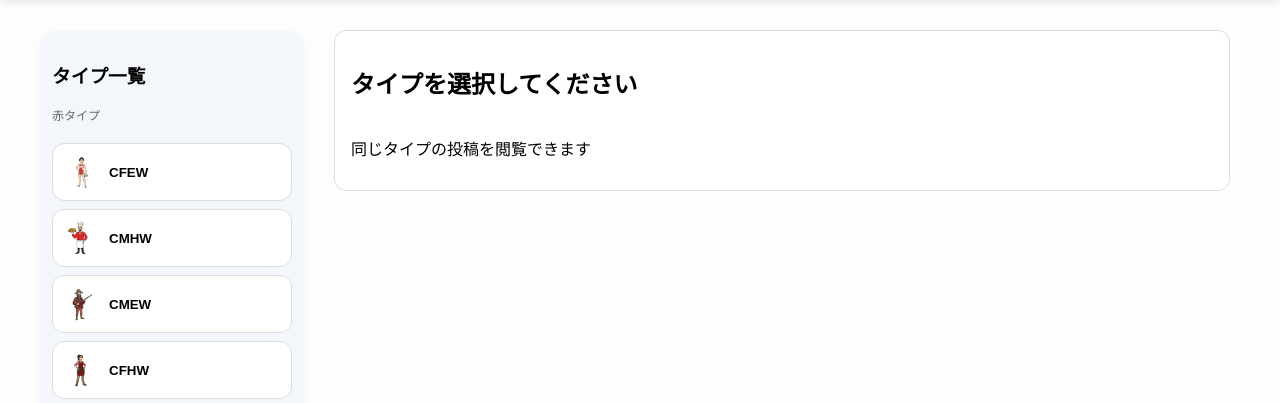
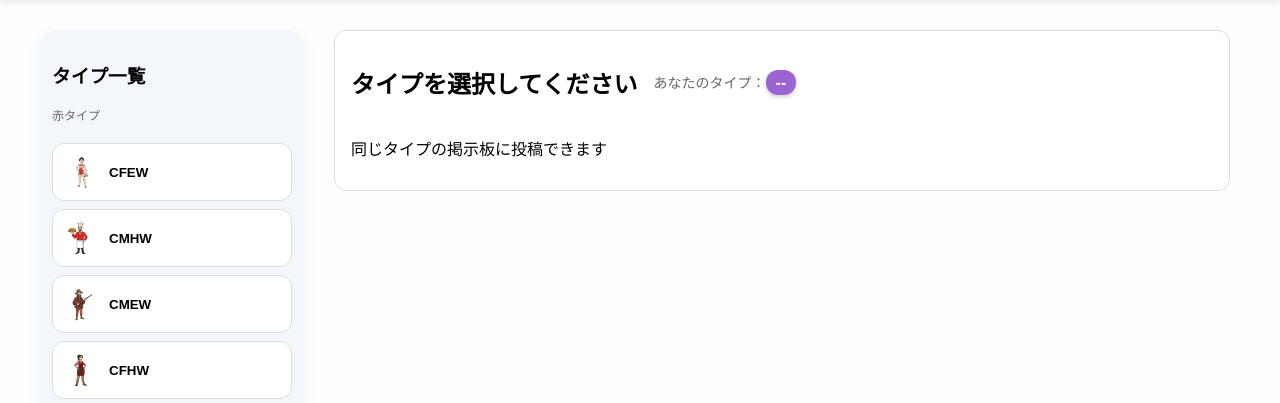
Before and after one commit to HESITATES-cyber/sunsunsun, a Django app: page /board/ in a window 1280 px wide. Shown: the part 51-454 px from the top of the page. Run offline with Django 4.2, Linux system fonts and the light colour scheme.

Commit message:
ウンチー

```diff
--- a/static/css/board.css
+++ b/static/css/board.css
@@ -1,7 +1,8 @@
 /* ===============================
   ベース設定
 =============================== */
-html, body {
+html,
+body {
   height: 100%;
   overflow: hidden;
 }
@@ -50,7 +51,7 @@ html, body {
   background: #f3f6fb;
   border-radius: 16px;
   padding: 12px;
-    box-shadow: 0 6px 20px rgba(0,0,0,0.04);
+  box-shadow: 0 6px 20px rgba(0, 0, 0, 0.04);
   scrollbar-width: none;
   -ms-overflow-style: none;
 }
@@ -134,7 +135,9 @@ html, body {
 }
 
 .my-post {
-    border: 2px solid #ff9f1c;
+  border: 2px solid #ddd;
+  border-left: 10px solid #a4a4a4;
+  border-right: 10px solid #a4a4a4;
 }
 
 .post-meta {
@@ -206,7 +209,7 @@ html, body {
 .modal {
   position: fixed;
   inset: 0;
-    background: rgba(0,0,0,0.45);
+  background: rgba(0, 0, 0, 0.45);
   display: flex;
   align-items: center;
   justify-content: center;
@@ -271,7 +274,7 @@ html, body {
   align-items: center;
   justify-content: center;
 
-    box-shadow: 0 10px 24px rgba(0,0,0,0.25);
+  box-shadow: 0 10px 24px rgba(0, 0, 0, 0.25);
   transition: 0.15s;
   z-index: 900;
 }
@@ -304,7 +307,7 @@ html, body {
 .confirm-modal {
   position: fixed;
   inset: 0;
-    background: rgba(0,0,0,0.4);
+  background: rgba(0, 0, 0, 0.4);
   display: flex;
   justify-content: center;
   align-items: center;
@@ -316,3 +319,31 @@ html, body {
   border-radius: 8px;
   text-align: center;
 }
+
+.board-title-row {
+  display: flex;
+  align-items: center;
+  gap: 16px;
+  /* タイトルとタイプの間の空白 */
+}
+
+.my-type-indicator {
+  font-size: 14px;
+  color: #666;
+}
+
+.my-type-indicator strong {
+  background-color: #9c64d3; /* 紫系 */
+  color: white;
+  padding: 4px 10px;
+  border-radius: 12px;
+  font-weight: bold;
+  box-shadow: 0 2px 4px rgba(0,0,0,0.2);
+  font-size: 16px;          /* 太字はそのまま */
+}
+
+/* optional: マウスオーバーで少しハイライト */
+.my-type-indicator strong:hover {
+  background-color: #ddd;
+  cursor: default;
+}
--- a/static/js/board.js
+++ b/static/js/board.js
@@ -35,6 +35,15 @@ document.addEventListener("DOMContentLoaded", () => {
 
   //let currentType = null;
   window.currentType = null;
+
+  // =========================
+  // 自分のタイプ表示（掲示板タイトル右）
+  // =========================
+  const myTypeCode = document.getElementById("my-type-code");
+  if (myTypeCode && myType) {
+    myTypeCode.textContent = myType.toUpperCase();
+  }
+
 
   // =========================
   // データ
--- a/templates/board/board.html
+++ b/templates/board/board.html
@@ -1,6 +1,7 @@
 {% load static %}
 <!DOCTYPE html>
 <html lang="ja">
+
 <head>
   <meta charset="UTF-8">
   <title>タイプ別掲示板</title>
@@ -12,6 +13,7 @@
   <!-- CSRFトークン -->
   <meta name="csrf-token" content="{{ csrf_token }}">
 </head>
+
 <body>
 
   <!-- =========================
@@ -83,8 +85,13 @@
 
       <!-- 掲示板タイトル -->
       <section class="board-header">
+        <div class="board-title-row">
           <h2 id="board-title"></h2>
-      <p>同じタイプの投稿を閲覧できます</p>
+          <span id="my-type-indicator" class="my-type-indicator">
+            あなたのタイプ：<strong id="my-type-code">--</strong>
+          </span>
+        </div>
+        <p>同じタイプの掲示板に投稿できます</p>
       </section>
 
       <!-- 読み取り専用表示 -->
@@ -168,4 +175,5 @@
   </div>
 
 </body>
+
 </html>
```
Lines whose indentation alone changed are shown as unchanged.
